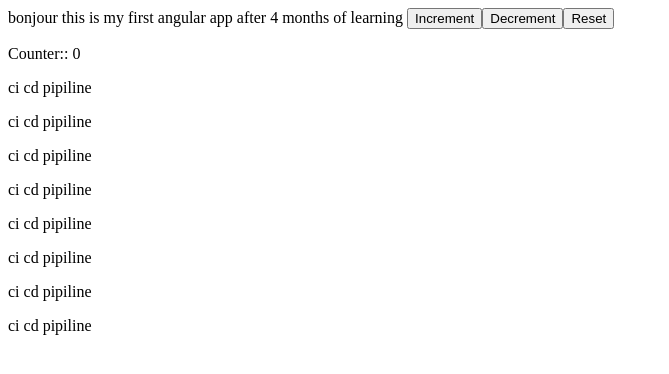
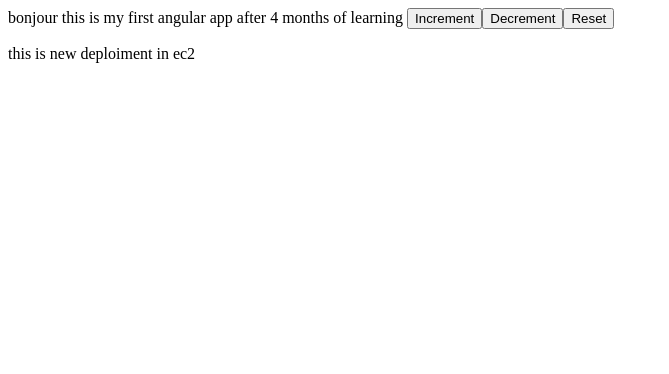
Before and after one commit to moadelmaazouzi/CI-CD-Pipeline-with-GitHub-Actions-and-Minikube-Deployment, an Angular app: page / in a window 1280 px wide. Shown: the top 374 px of the page, without its empty margins (0-669 px from the left). Built offline with nearby package versions, Linux system fonts and the light colour scheme.

Commit message:
change contenet

```diff
--- a/src/app/app.component.html
+++ b/src/app/app.component.html
@@ -4,13 +4,7 @@
     <button (click)="increment()">Increment</button>
     <button (click)="decrement()">Decrement</button>
     <button (click)="reset()">Reset</button>
-    <p>Counter:: {{ counter }}</p>
-    <p> ci cd pipiline</p>
-    <p> ci cd pipiline</p>
-    <p> ci cd pipiline</p>
-    <p> ci cd pipiline</p>
-    <p> ci cd pipiline</p>
-    <p> ci cd pipiline</p>
-    <p> ci cd pipiline</p>
-    <p> ci cd pipiline</p>
+    <p>this is new deploiment in ec2
+
+    </p>
 </div>
```
